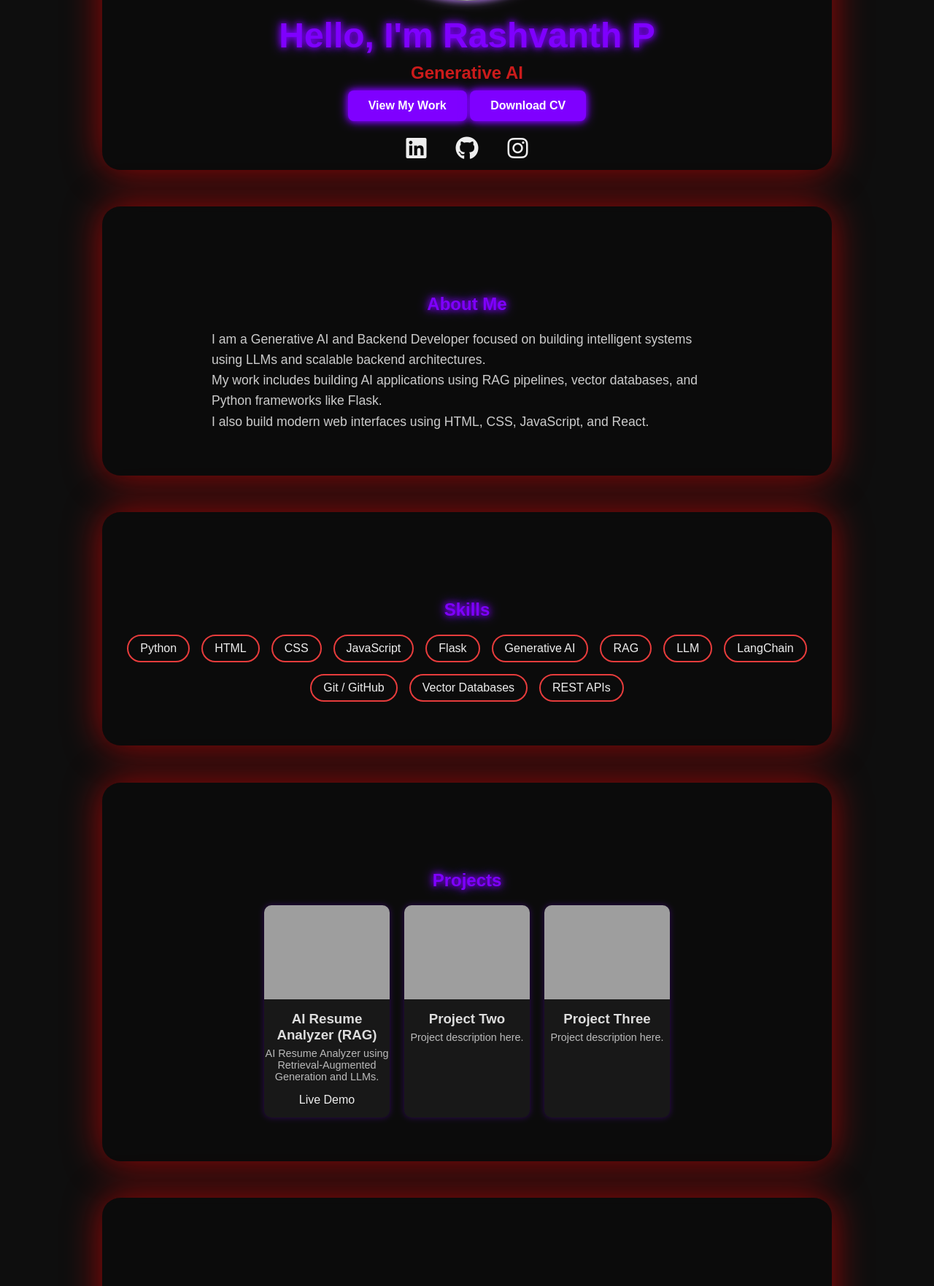
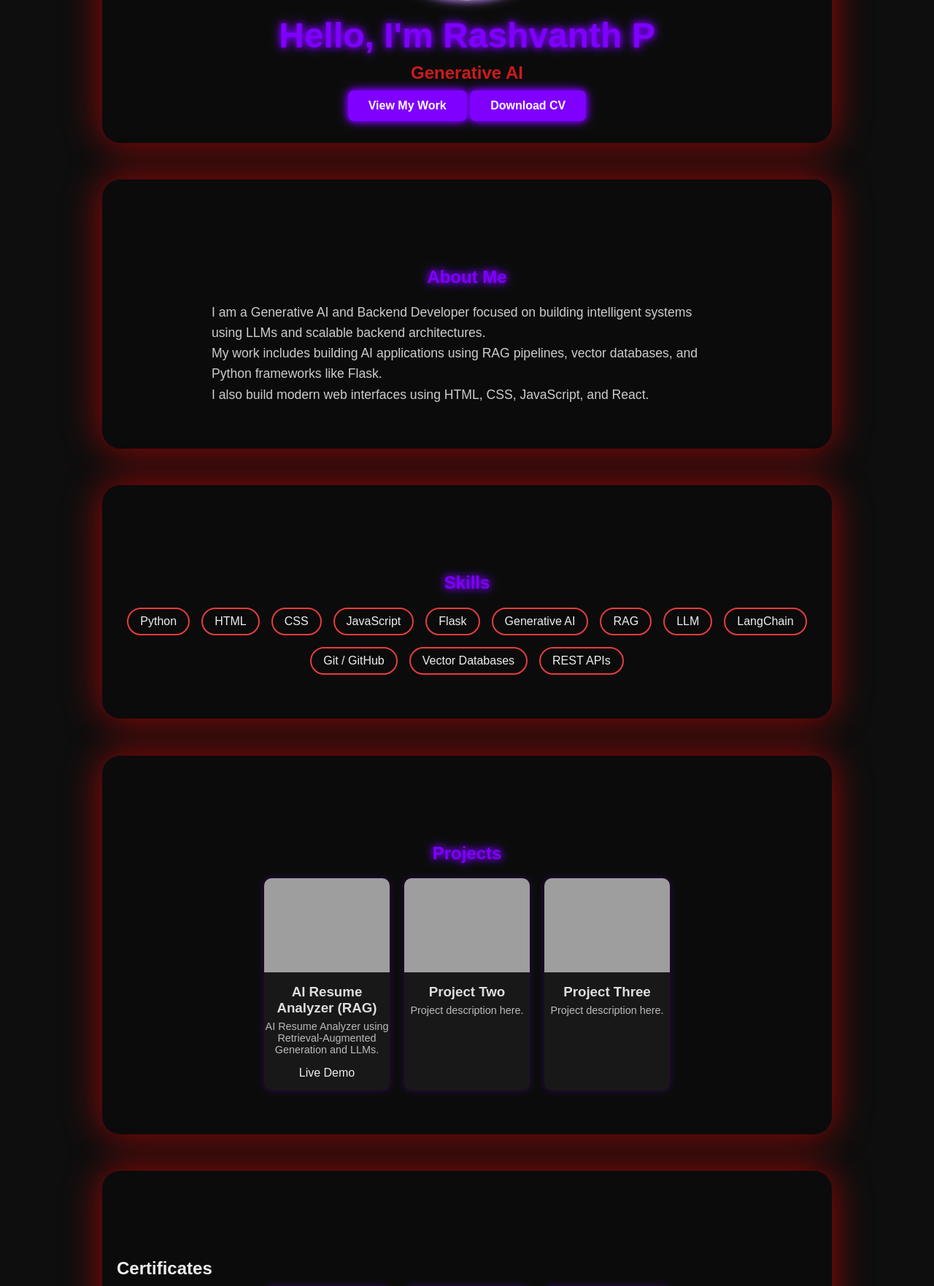
Before and after one commit to rashvanth-p/portfolio-flask, a Python web app: template templates/index.html in a window 1280 px wide. Shown: the part 417-2180 px from the top of the page at 73% size. Run offline with Jinja, Linux system fonts and the light colour scheme; the template is opened without the code that fills it, so the values that code supplies are empty; grey boxes are pictures that could not be loaded.

Commit message:
new index

```diff
--- a/templates/index.html
+++ b/templates/index.html
@@ -7,7 +7,6 @@
 <title>Rashvanth Portfolio</title>
 
 <link rel="stylesheet" href="style.css">
-<link rel="stylesheet" href="https://cdnjs.cloudflare.com/ajax/libs/font-awesome/6.7.2/css/all.min.css"/>
 </head>
 
 <body>
```
